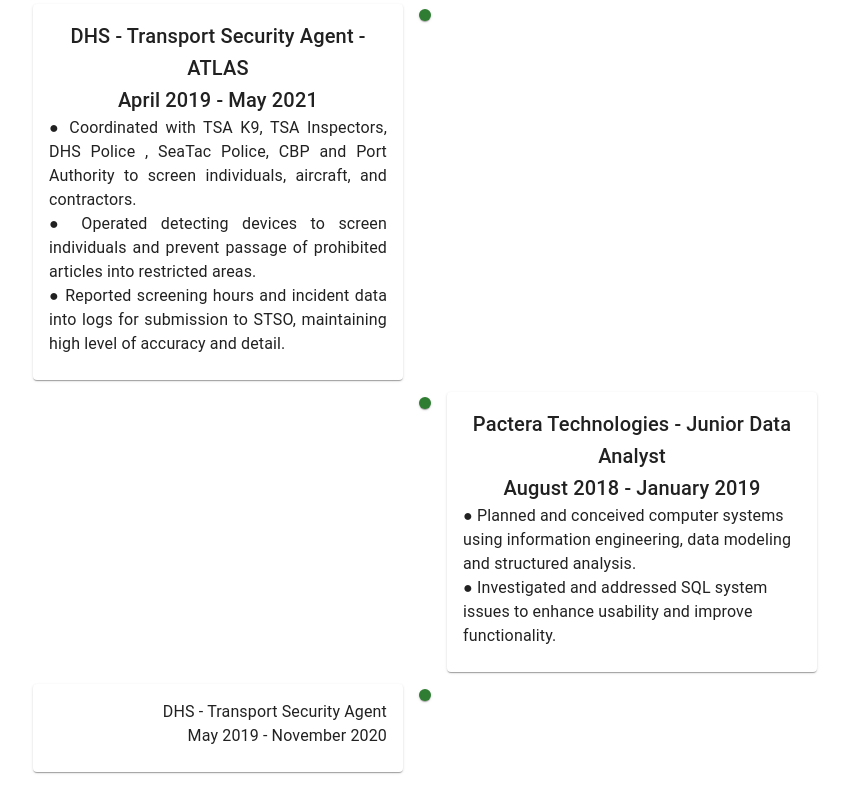
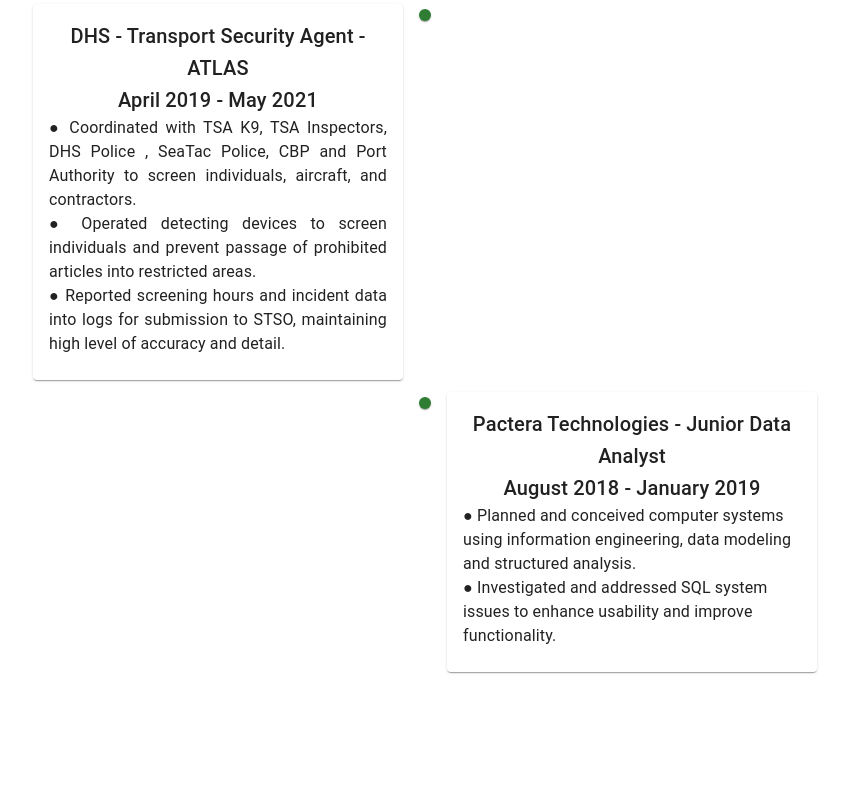
Before and after one commit to JMagic-Learner/portfolio2022, a React (Create React App) app in the folder client/: page /Resume in a window 1280 px wide. Shown: the part 1079-1879 px from the top of the page, without its empty margins (215-1064 px from the left). After the commit the page ends 1779 px from the top, so only its background shows below. Built offline with nearby package versions, Linux system fonts and the light colour scheme.

Commit message:
This is to add a github README

```diff
--- a/client/src/components/Timeline/index.js
+++ b/client/src/components/Timeline/index.js
@@ -71,19 +71,6 @@
             </CardContent>
           </Card></TimelineContent>
       </TimelineItem>
-
-      <TimelineItem>
-        <TimelineSeparator>
-          <TimelineDot color="success" />
-        </TimelineSeparator>
-        <TimelineContent>
-          <Card>
-            <CardContent>
-              <Typography> DHS - Transport Security Agent </Typography>
-              <Typography> May 2019 - November 2020</Typography>
-            </CardContent>
-          </Card></TimelineContent>
-      </TimelineItem>
     </Timeline>
   );
 }
```
Also changed, not shown: 1 other file (tests, documents, lock files or other folders).
